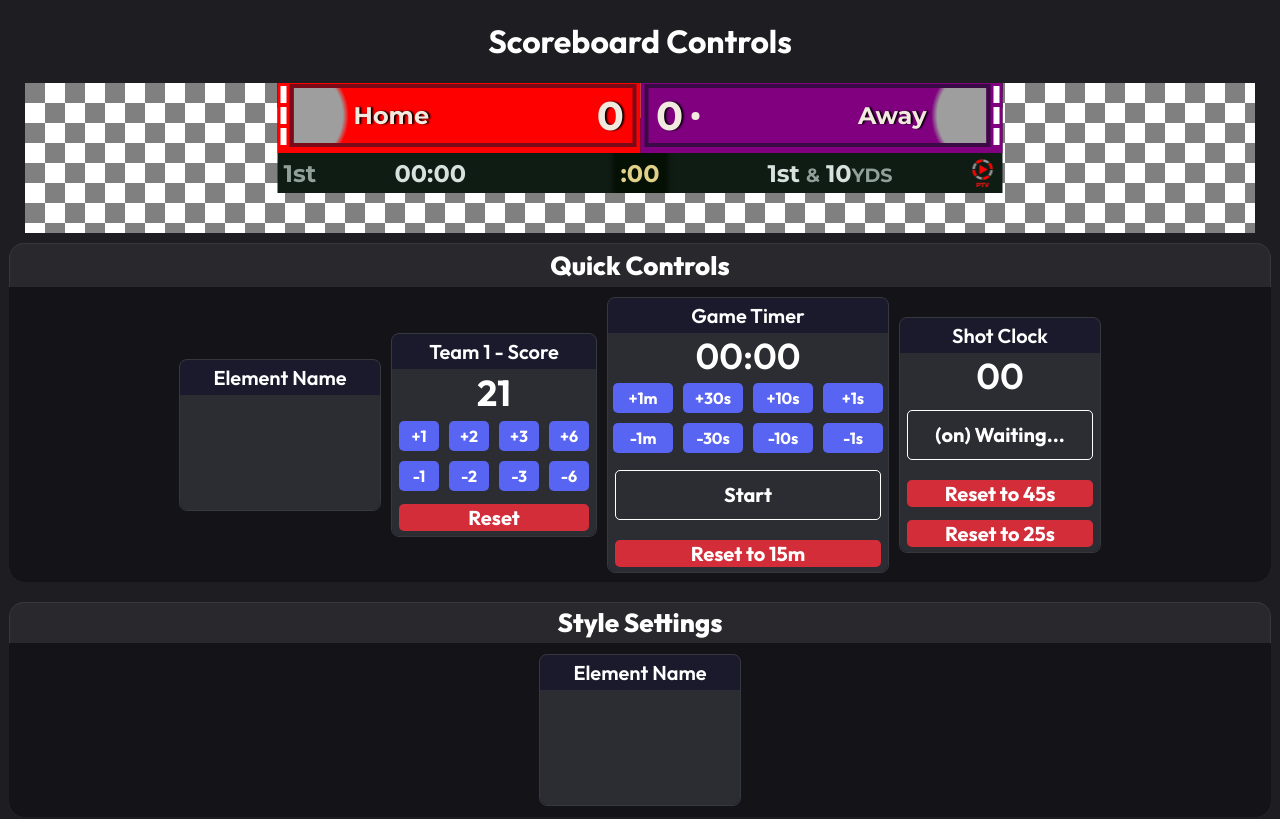
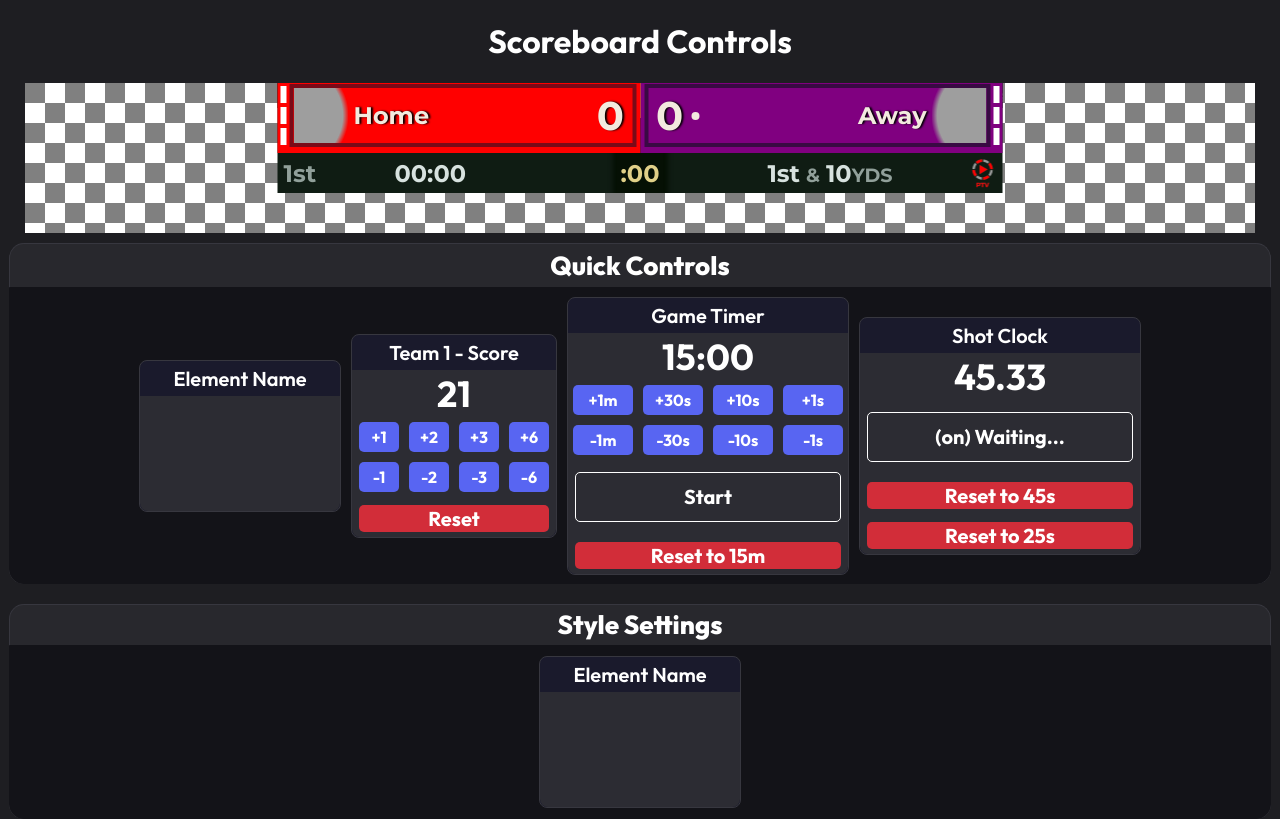
Before and after one commit to Xhram/ObsScoreBoard, a website: page src/frontend/admin/index.html in a window 1280 px wide. Drawn offline with Linux system fonts and the light colour scheme.

Commit message:
Update timer inputs and improve accessibility: change timer display to input fields with default values and add alt text to logo image

```diff
--- a/src/frontend/admin/index.html
+++ b/src/frontend/admin/index.html
@@ -57,7 +57,7 @@
                             <span class="name">Game Timer</span>
                         </div>
                         <div class="content">
-                            <div class="timer-display">00:00</div>
+                            <input class="timer-display" value="15:00" placeholder="Game Time"/>
                             <div class="button-set">
                                 <button class="incerment-time-button">+1m</button>
                                 <button class="incerment-time-button">+30s</button>
@@ -80,7 +80,7 @@
                             <span class="name">Shot Clock</span>
                         </div>
                         <div class="content">
-                            <div class="timer-display">00</div>
+                            <input class="timer-display shotclock" value="45.33" placeholder="Shot Clock"/>
                             <button class="start-stop-button paused" onclick="this.classList.toggle('running');this.classList.toggle('paused');">(on) Waiting...</button>
                             <button class="reset-button">Reset to <span class="default-shotclock-time">45s</span></button>
                             <button class="reset-button">Reset to <span class="default-shotclock-additional-time">25s</span></button>
--- a/src/frontend/admin/style/main.css
+++ b/src/frontend/admin/style/main.css
@@ -171,11 +171,14 @@ iframe {
             align-items: center;
             justify-content: center;
             font-size: 36px;
-            width: 100%;
             background: none;
             border: none;
             outline: none;
-
+            width: 276px;
+            text-align: center;
+        }
+        .shotclock {
+            width: 272x;
         }
         .start-stop-button {
             background-color: rgb(44, 44, 51);
--- a/src/frontend/scoreboard/index.html
+++ b/src/frontend/scoreboard/index.html
@@ -115,7 +115,7 @@
 
         </div>
         <div class="container game-data-container">
-            <img class="badge" src="assets/phs_ptv_64.png">
+            <img class="badge" src="assets/phs_ptv_64.png" alt="PHS PTV Logo">
             <div class="game-duration">
                 <div class="quarter">1st</div>
                 <div class="clock">00:00</div>
```
